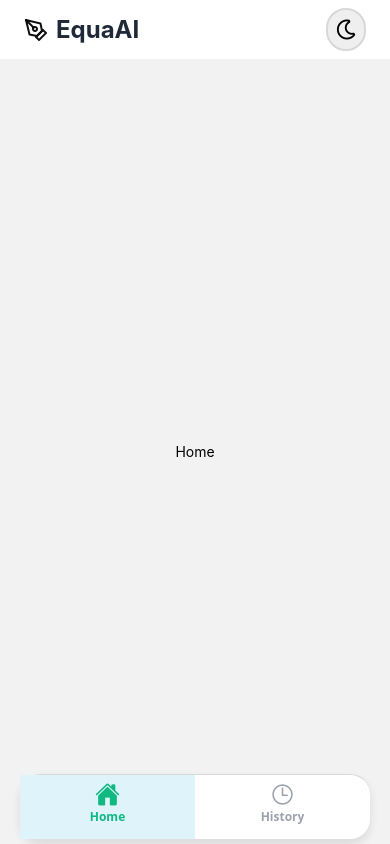
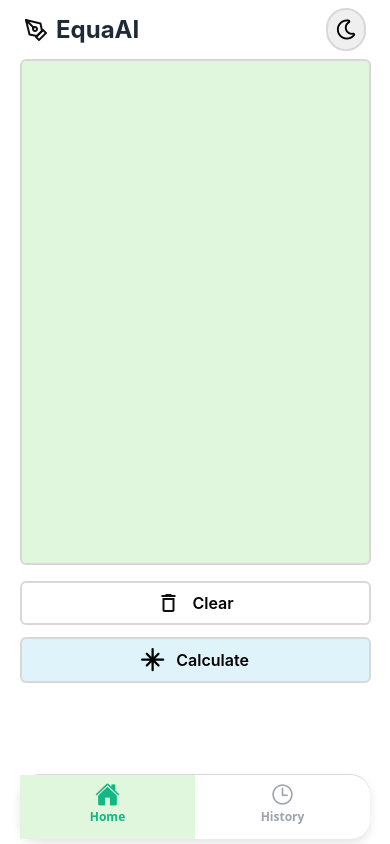
Before and after one commit to LikhinMN/Equa-AI, a React Native app in the folder equa-ai/: screen /Home in a window 390 px wide. Built offline with nearby package versions, Linux system fonts and the light colour scheme.

Commit message:
designed home page

```diff
--- a/equa-ai/App.js
+++ b/equa-ai/App.js
@@ -26,7 +26,7 @@ export default function App() {
               return <Ionicons name={iconName} size={size} color={color} />;
             },
             tabBarActiveTintColor: "#10B981",
-            tabBarActiveBackgroundColor: "#def3fa",
+            tabBarActiveBackgroundColor: "#e1f7dd",
             tabBarInactiveTintColor: "#9CA3AF",
             tabBarStyle: {
               position: "absolute",
--- a/equa-ai/components/Canvas.js
+++ b/equa-ai/components/Canvas.js
@@ -15,10 +15,10 @@ const Canvas = ({
       onResponderMove={onTouchMove}
       onResponderRelease={onTouchEnd}
       style={{
-        height: height * 0.4,
+        height: height,
         width: width,
-        backgroundColor: "#b3b3b3ff",
       }}
+      className="bg-light-secondary border-2 border-light-border rounded-md"
     >
       <Svg height="100%" width="100%">
         {paths.map((p, index) => (
--- a/equa-ai/components/Header.js
+++ b/equa-ai/components/Header.js
@@ -10,7 +10,7 @@ export default function Header() {
         <Feather name="pen-tool" size={24} color="#0f0f0f" />
         <Text className="ml-2 text-2xl font-bold text-gray-800">EquaAI</Text>
       </View>
-      <TouchableOpacity className="bg-light-accentB p-2 rounded-full border-2 border-light-border">
+      <TouchableOpacity className="bg-light-accentB p-2 borders rounded-full">
         <FontAwesome5 name="moon" size={20} />
       </TouchableOpacity>
     </SafeAreaView>
--- a/equa-ai/global.css
+++ b/equa-ai/global.css
@@ -4,6 +4,23 @@
 
 @layer utilities {
   .flex-center {
-    @apply flex-1 justify-center items-center text-7xl;
+    @apply justify-center items-center;
+  }
+  .borders {
+    @apply border-2 border-light-border rounded-md;
+  }
+  .text {
+    @apply text-[16px] font-semibold;
   }
 }
+@layer components {
+  .btn {
+    @apply flex justify-center items-center gap-3 py-2 flex-row borders;
+  }
+  .primary-btn {
+    @apply bg-light-primary;
+  }
+  .scondary-btn {
+    @apply bg-light-muted;
+  }
+}
--- a/equa-ai/screens/Home.js
+++ b/equa-ai/screens/Home.js
@@ -1,10 +1,73 @@
-import { Text, View } from "react-native";
-import React from "react";
 import { SafeAreaView } from "react-native-safe-area-context";
+import {
+  StyleSheet,
+  Text,
+  View,
+  Dimensions,
+  TouchableOpacity,
+  Alert,
+} from "react-native";
+import { useState, useRef } from "react";
+import Canvas from "./../components/Canvas.js";
+import { captureRef } from "react-native-view-shot";
+import MaterialCommunityIcons from "@expo/vector-icons/MaterialCommunityIcons";
+import Octicons from "@expo/vector-icons/Octicons";
+const { width, height } = Dimensions.get("window");
 const Home = () => {
+  const [paths, setPaths] = useState([]);
+  const [currentPath, setCurrentPath] = useState([]);
+  const canvasRef = useRef();
+  const onTouchEnd = () => {
+    if (currentPath.length > 0) {
+      setPaths([...paths, currentPath]);
+      setCurrentPath([]);
+    }
+  };
+
+  const onTouchMove = (event) => {
+    const { locationX, locationY } = event.nativeEvent;
+    const newPoint = `${
+      currentPath.length === 0 ? "M" : "L"
+    }${locationX.toFixed(0)},${locationY.toFixed(0)}`;
+
+    setCurrentPath([...currentPath, newPoint]);
+  };
+
   return (
-    <SafeAreaView className="flex-center">
-      <Text>Home</Text>
+    <SafeAreaView
+      className={`bg-light-background flex flex-1  items-center gap-4`}
+    >
+      <View ref={canvasRef} collapsable={false}>
+        <Canvas
+          paths={paths}
+          currentPath={currentPath}
+          onTouchEnd={onTouchEnd}
+          onTouchMove={onTouchMove}
+          height={height * 0.6}
+          width={width * 0.9}
+        />
+      </View>
+      <View className="flex gap-3">
+        <TouchableOpacity
+          onPress={() => {
+            setPaths([]);
+            setCurrentPath([]);
+          }}
+          style={{ width: width * 0.9 }}
+          className="btn secondary-btn"
+        >
+          <MaterialCommunityIcons
+            name="delete-outline"
+            size={24}
+            color="#0f0f0f"
+          />
+          <Text className="text">Clear</Text>
+        </TouchableOpacity>
+        <TouchableOpacity className="btn primary-btn">
+          <Octicons name="north-star" size={24} color="black" />
+          <Text className="text">Calculate</Text>
+        </TouchableOpacity>
+      </View>
     </SafeAreaView>
   );
 };
```
